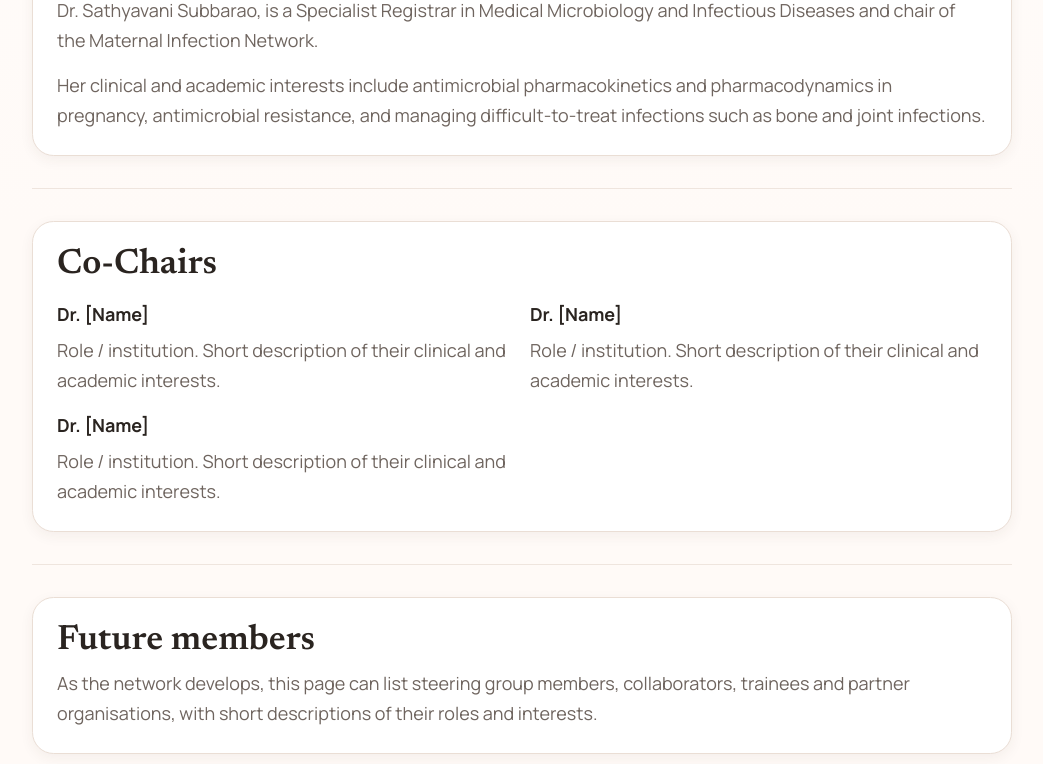
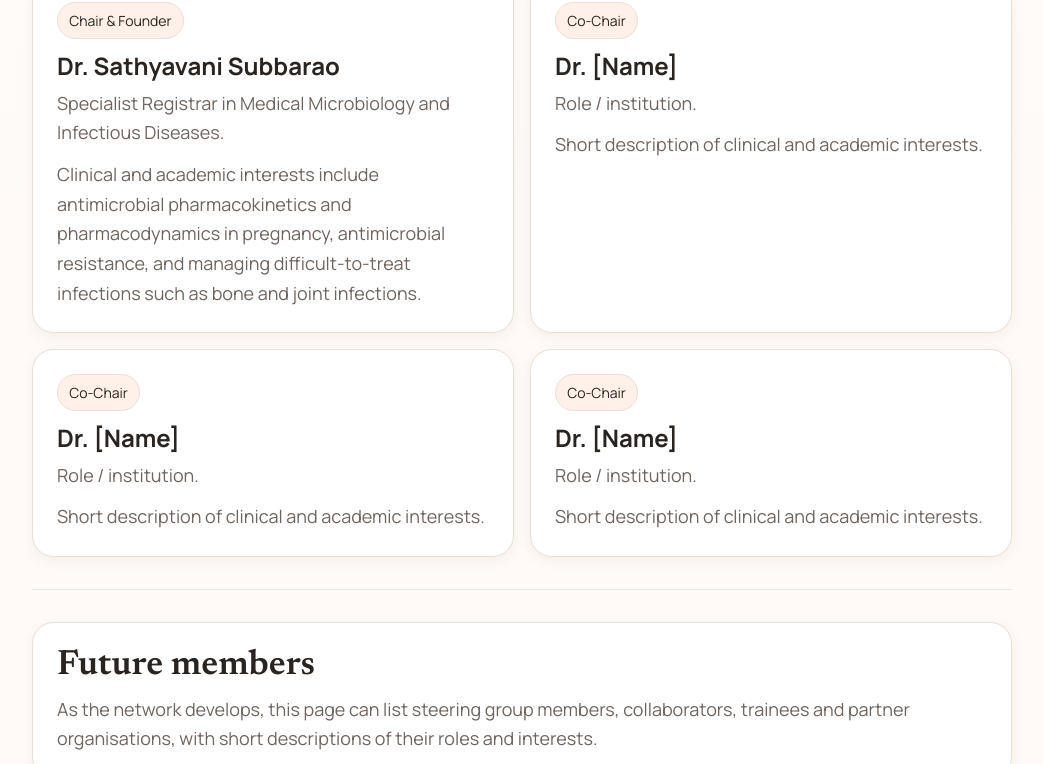
Before and after one commit to ssubbarao2026/maternal-infection-network, a plain HTML site: page members.html in a window 1280 px wide. Shown: the part 521-1285 px from the top of the page, without its empty margins (118-1161 px from the left). Drawn offline with Linux system fonts and the light colour scheme.

Commit message:
members.html

```diff
--- a/members.html
+++ b/members.html
@@ -14,38 +14,37 @@
 </section>
 
 <section class="section">
-  <div class="card">
-    <h2>Current Chair and Founder</h2>
-    <p style="margin-top:.6rem;">
-      Dr. Sathyavani Subbarao, is a Specialist Registrar in Medical Microbiology and Infectious Diseases and chair of the Maternal Infection Network.
-    </p>
-    <p style="margin-top:1rem;">
-      Her clinical and academic interests include antimicrobial pharmacokinetics and pharmacodynamics in pregnancy, antimicrobial resistance, and managing difficult-to-treat infections such as bone and joint infections.
-    </p>
-  </div>
-</section>
+  <h2 style="margin-bottom:1rem;">Chair and Co-Chairs</h2>
+  <div class="grid-2">
 
-<section class="section">
-  <div class="card">
-    <h2>Co-Chairs</h2>
-    <div class="grid-2" style="margin-top:1rem;">
+    <div class="card">
+      <span class="tag">Chair &amp; Founder</span>
+      <h3>Dr. Sathyavani Subbarao</h3>
+      <p style="margin-top:.6rem;">Specialist Registrar in Medical Microbiology and Infectious Diseases.</p>
+      <p style="margin-top:.75rem;">Clinical and academic interests include antimicrobial pharmacokinetics and pharmacodynamics in pregnancy, antimicrobial resistance, and managing difficult-to-treat infections such as bone and joint infections.</p>
+    </div>
 
-      <div>
-        <strong>Dr. [Name]</strong>
-        <p style="margin-top:.4rem;">Role / institution. Short description of their clinical and academic interests.</p>
-      </div>
+    <div class="card">
+      <span class="tag">Co-Chair</span>
+      <h3>Dr. [Name]</h3>
+      <p style="margin-top:.6rem;">Role / institution.</p>
+      <p style="margin-top:.75rem;">Short description of clinical and academic interests.</p>
+    </div>
 
-      <div>
-        <strong>Dr. [Name]</strong>
-        <p style="margin-top:.4rem;">Role / institution. Short description of their clinical and academic interests.</p>
-      </div>
+    <div class="card">
+      <span class="tag">Co-Chair</span>
+      <h3>Dr. [Name]</h3>
+      <p style="margin-top:.6rem;">Role / institution.</p>
+      <p style="margin-top:.75rem;">Short description of clinical and academic interests.</p>
+    </div>
 
-      <div>
-        <strong>Dr. [Name]</strong>
-        <p style="margin-top:.4rem;">Role / institution. Short description of their clinical and academic interests.</p>
-      </div>
+    <div class="card">
+      <span class="tag">Co-Chair</span>
+      <h3>Dr. [Name]</h3>
+      <p style="margin-top:.6rem;">Role / institution.</p>
+      <p style="margin-top:.75rem;">Short description of clinical and academic interests.</p>
+    </div>
 
-    </div>
   </div>
 </section>
 
```
